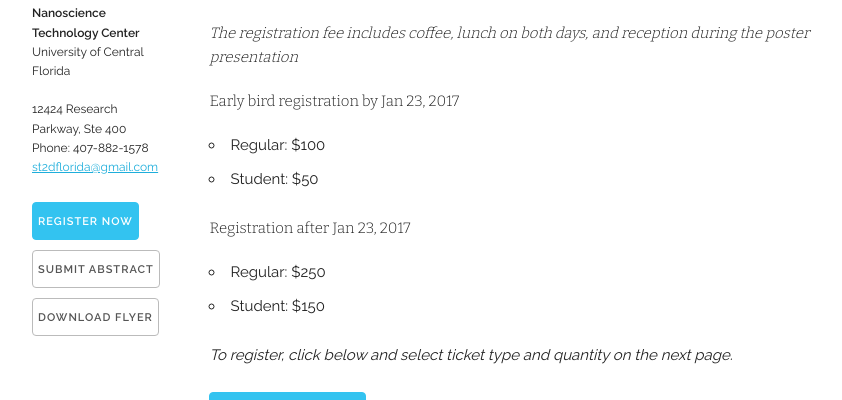
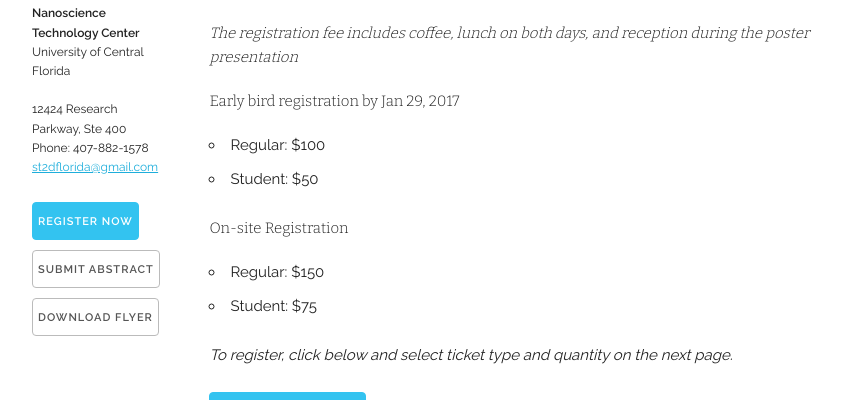
Before and after one commit to ucf-nstc/st2d-2017, a PHP site: page /register.php in a window 1280 px wide. Shown: the part 412-812 px from the top of the page, without its empty margins (96-938 px from the left). Run offline with PHP 8.4, Linux system fonts and the light colour scheme; some libraries are stand-ins or nearby versions.

Commit message:
updated registration dates. again.

```diff
--- a/dates.php
+++ b/dates.php
@@ -19,7 +19,7 @@ $page_title = 'Home';
         <div class="row"></div>
             <div class="columns four no-margin">
                 <h5>Registration</h5>
-                <p>Early registration by Jan 23, 2017</p>
+                <p>Early registration by Jan 29, 2017</p>
                 <a href="https://www.eventbrite.com/e/st2d-florida-2017-tickets-30536445330" class="button button-primary">Register Now</a>
             </div>
 
--- a/index.php
+++ b/index.php
@@ -110,7 +110,7 @@ $page_title = 'Home';
 
     <div class="three columns">
         <h6>Important dates</h6>
-        <p>Early bird registration: Jan oo, 2017</p>
+        <p>Early bird registration: Jan 29, 2017</p>
         <p>Abstract Submission: <i>Deadline extended to Jan 13, 2017</i></p>
 
         <h6>News</h6>
--- a/register.php
+++ b/register.php
@@ -16,16 +16,16 @@ $page_title = 'Home';
 	<div class="eight columns">
         <h4>Registration</h4>
 		<h6><i>The registration fee includes coffee, lunch on both days, and reception during the poster presentation</i></h6>
-        <h6>Early bird registration by Jan 23, 2017</h6>
+        <h6>Early bird registration by Jan 29, 2017</h6>
         <ul>
         	<li>Regular: $100</li>
         	<li>Student: $50</li>
         </ul>
 
-        <h6>Registration after Jan 23, 2017</h6>
+        <h6>On-site Registration</h6>
         <ul>
-        	<li>Regular: $250</li>
-        	<li>Student: $150</li>
+        	<li>Regular: $150</li>
+        	<li>Student: $75</li>
         </ul>
         <p><i>To register, click below and select ticket type and quantity on the next page.</i></p>
         <a class="button button-primary" href="https://www.eventbrite.com/e/st2d-florida-2017-tickets-30536445330">Register Now</a>
```
